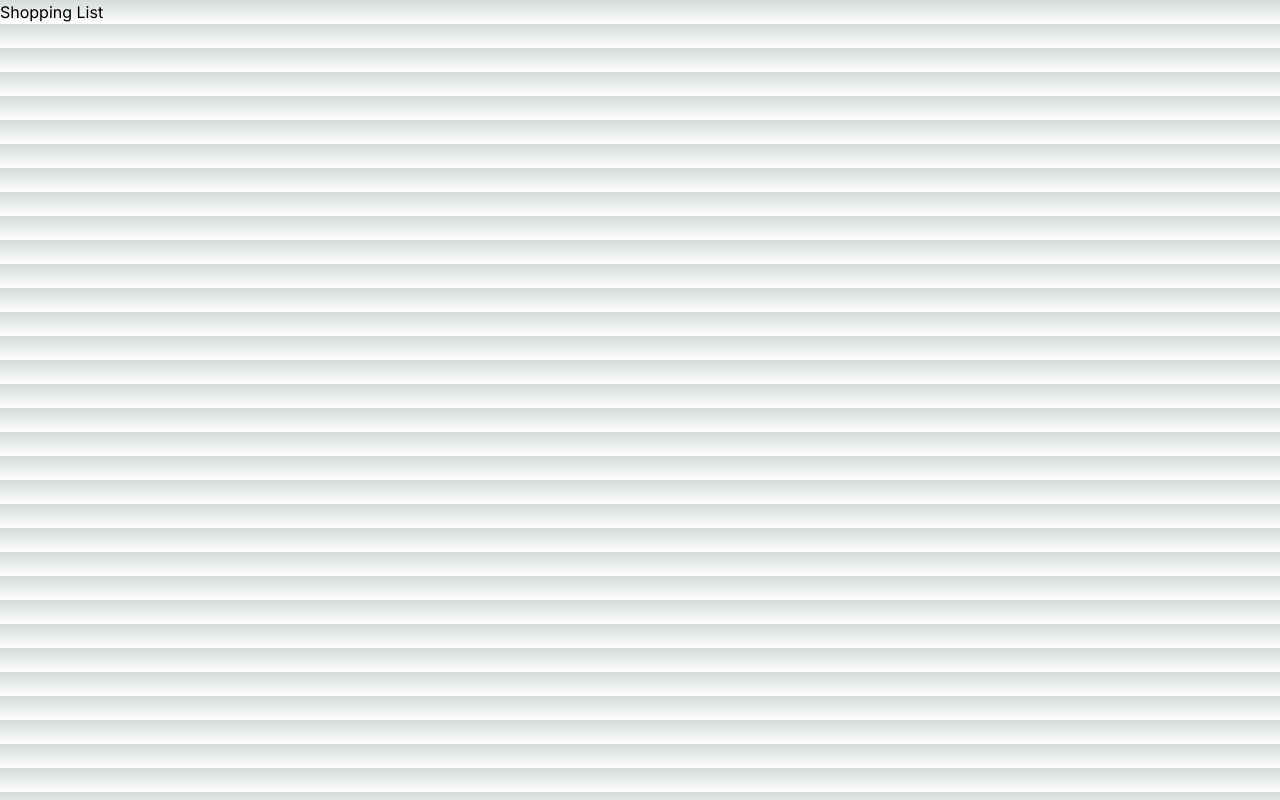
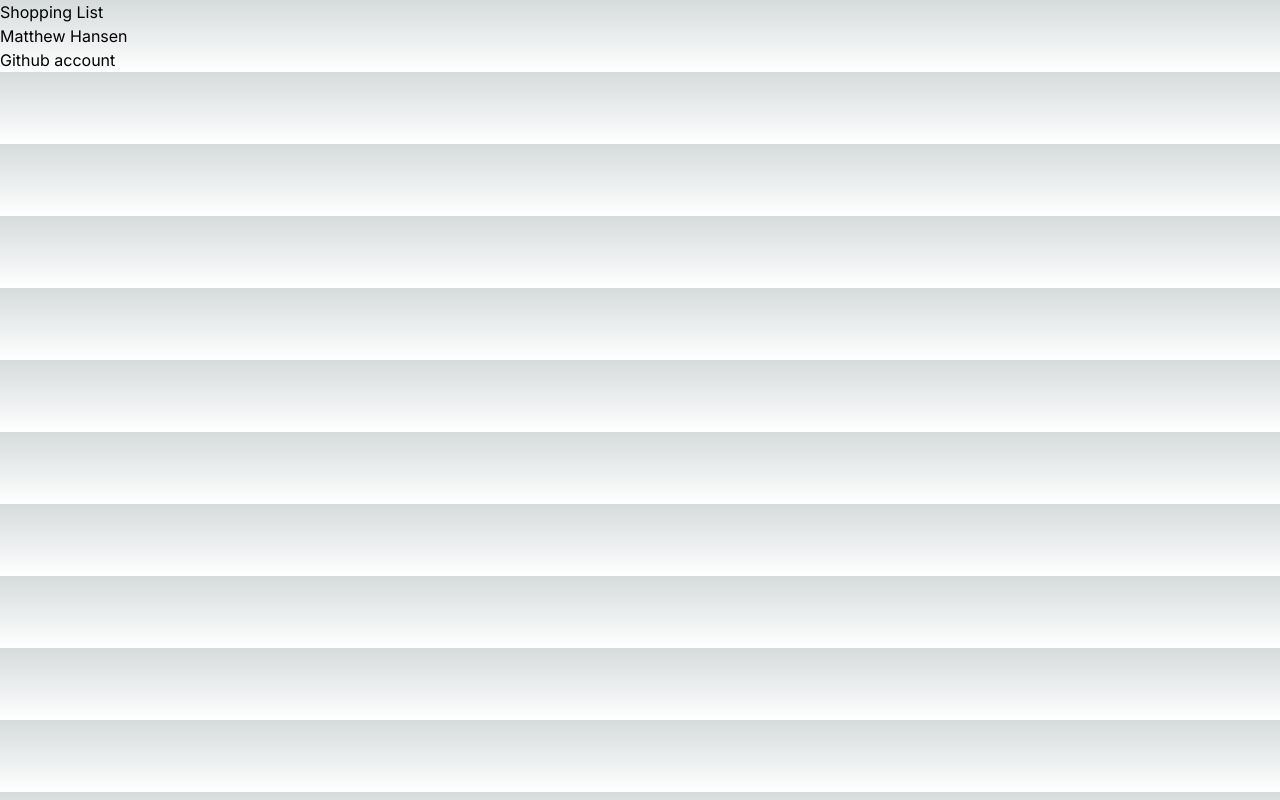
Before and after one commit to MrMatt6362/cprg306-assignments, a Next.js app: page /week-2 in a window 1280 px wide. Built offline with nearby package versions, Linux system fonts and the light colour scheme.

Commit message:
Page render properly

```diff
--- a/app/week-2/page.js
+++ b/app/week-2/page.js
@@ -1,7 +1,10 @@
+import StudentInfo from "./student-info";
+
 export default function Page() {
     return (
       <main>
         <h1>Shopping List</h1>
+        <StudentInfo />
       </main>
     );
   }
--- a/app/week-2/student-info.js
+++ b/app/week-2/student-info.js
@@ -1,10 +1,9 @@
-import Link from ""
+export default function StudentInfo() {
 
-export default function Page() {
     return (
-      <main>
-        <h1>Matthew Hansen</h1>
-        <h1>Matthew Hansen</h1>
-      </main>
+        <nav>
+            <h1>Matthew Hansen</h1>
+            <h1>Github account</h1>
+        </nav>
     );
-  }
+}
```
